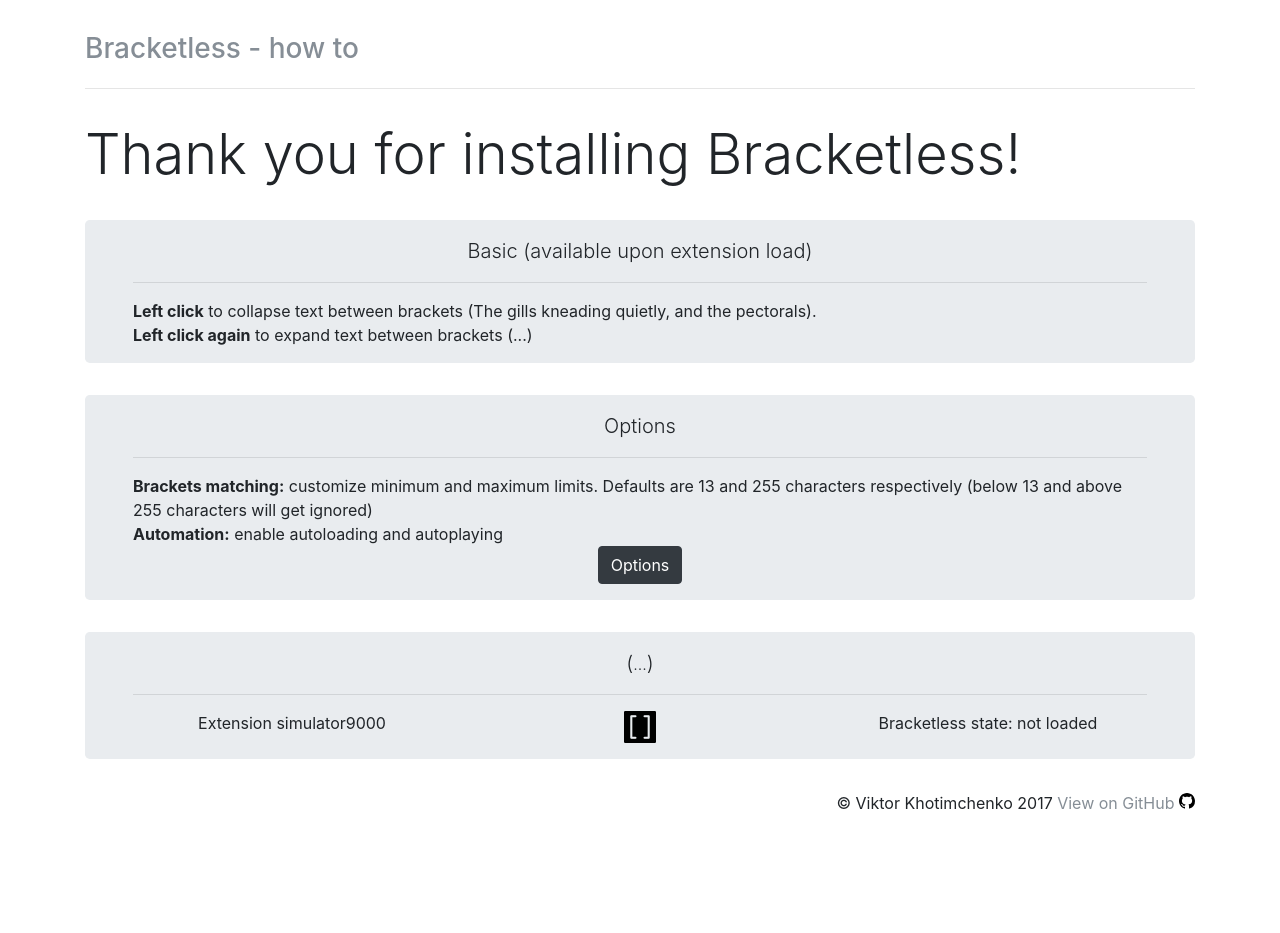
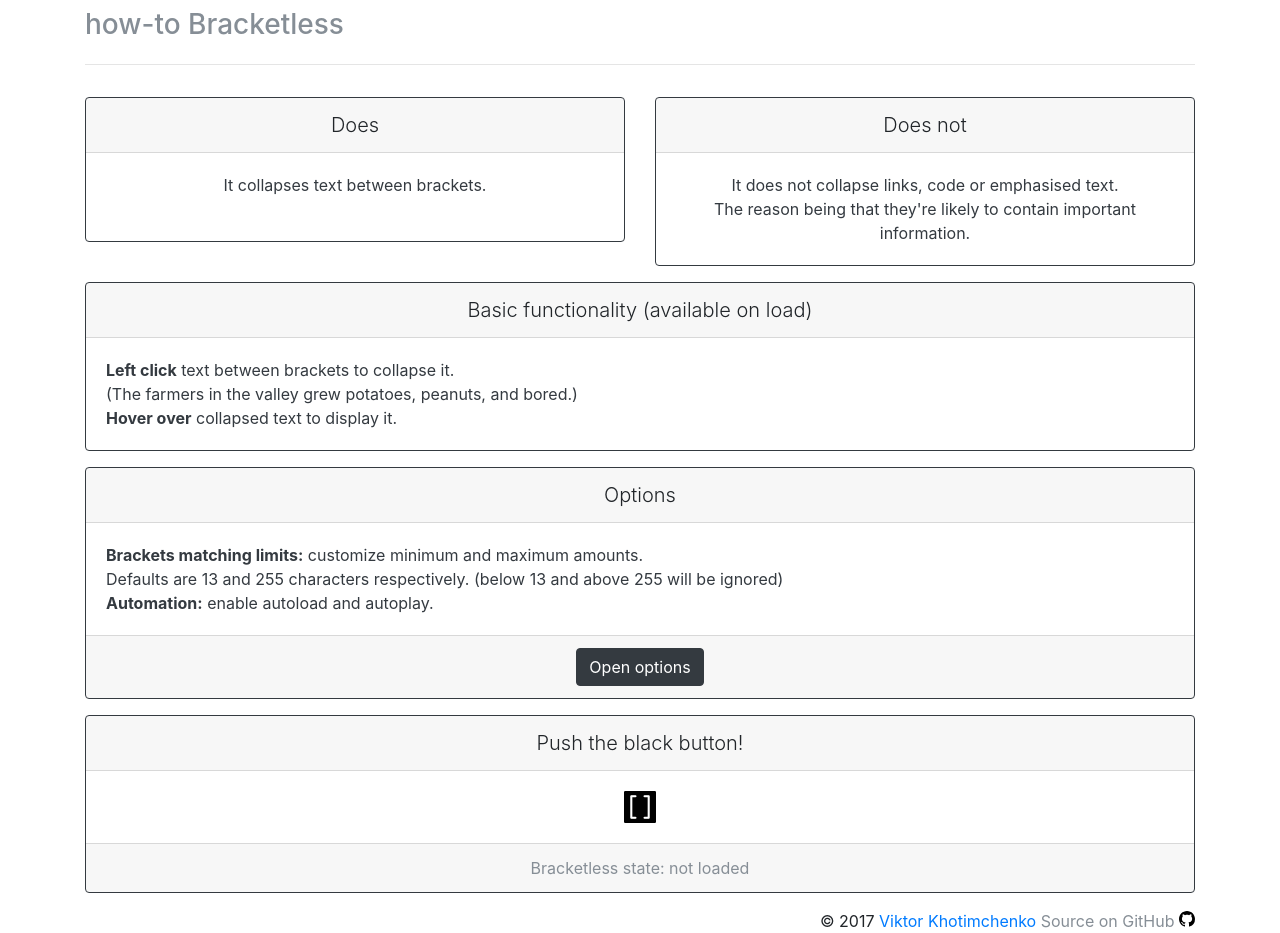
Before and after one commit to mrv1k/bracketless, a browser extension: page core/how/to.html in a window 1280 px wide. Before the commit the page ends 815 px from the top, so only its background shows below. Drawn offline with nearby package versions, Linux system fonts and the light colour scheme.

Commit message:
refactor: Improve how-to page

```diff
--- a/core/how/to.html
+++ b/core/how/to.html
@@ -13,31 +13,16 @@
   <link href="https://maxcdn.bootstrapcdn.com/bootstrap/4.0.0-beta.2/css/bootstrap.min.css" rel="stylesheet">
 
   <style>
-    body { padding-top: 1.5rem; }
-
-    .header,
-    .footer {
-      padding-right: 1rem;
-      padding-left: 1rem;
-    }
     .header {
       padding-bottom: 1rem;
       border-bottom: .05rem solid #e5e5e5;
+      margin-bottom: 2rem;
     }
+
     .header h3 {
       margin-top: 0;
       margin-bottom: 0;
       line-height: 3rem;
-    }
-    .jumbotron { padding: 1rem 3rem; }
-
-    @media screen and (min-width: 48em) {
-      .header,
-      .footer {
-        padding-right: 0;
-        padding-left: 0;
-      }
-      .header { margin-bottom: 2rem; }
     }
   </style>
   <link href="../css/action.css" rel="stylesheet">
@@ -47,65 +32,107 @@
 
   <div class="container">
     <header class="header clearfix">
-      <h3 class="text-muted">Bracketless - how to</h3>
+      <h3 class="text-muted">how-to Bracketless</h3>
     </header>
 
     <main role="main">
-
-      <h1 class="display-4">Thank you for installing Bracketless!</h1>
+      <div class="row text-center">
+        <div class="col-6">
+          <div class="card border-dark mb-3">
+            <div class="card-header">
+              <div class="lead">Does</div>
+            </div>
+            <div class="card-body text-dark">
+              <div class="card-text">It collapses text between brackets.</div>
               <br>
-
-      <div class="jumbotron">
-        <div class="lead text-center">Basic
-          <span>(<bracket-less class="uncollapsed" data-bracketless="available upon extension load">available upon extension load</bracket-less>)</span>
             </div>
-        <hr>
-        <div>
-          <strong>Left click</strong> to collapse text between brackets
-          <span>(<bracket-less class="uncollapsed" data-bracketless="The gills kneading quietly, and the pectorals.">The gills kneading quietly, and the pectorals</bracket-less>).</span>
           </div>
-        <div>
-          <strong>Left click again</strong> to expand text between brackets
-          <span>(<bracket-less class="collapsed" data-bracketless="The farmers in the valley grew potatoes, peanuts, and bored.">The farmers in the valley grew potatoes, peanuts, and bored.</bracket-less>)</span>
+        </div>
+        <div class="col-6">
+            <div class="card border-dark mb-3">
+              <div class="card-header">
+                <div class="lead">Does not</div>
+              </div>
+              <div class="card-body text-dark">
+                <div class="card-text">It does not collapse links, code or emphasised text.
+                  <br>
+                  The reason being that they're likely to contain important information.
+                </div>
+              </div>
+            </div>
           </div>
       </div>
 
 
-      <div class="jumbotron">
-        <div class="text-center lead">Options</div>
-        <hr>
-        <div><strong>Brackets matching:</strong> customize minimum and maximum limits. Defaults are 13 and 255 characters respectively
-          (<bracket-less class="uncollapsed" data-bracketless="below 13 and above 255 characters will get ignored">below 13 and above 255 characters will get ignored</bracket-less>)
+      <div class="row">
+        <div class="col-12">
+          <div class="card border-dark mb-3">
+            <div class="card-header">
+              <div class="lead text-center">Basic functionality
+                <span>(<bracket-less class="uncollapsed" data-bracketless="available on load">available on load</bracket-less>)</span>
               </div>
-        <div><strong>Automation:</strong> enable autoloading and autoplaying</div>
-        <div class="text-center"><a id="go-to-options" class="btn btn-dark" href="" role="button">Options</a></div>
+            </div>
+            <div class="card-body text-dark">
+              <div class="card-text">
+                <div class="basic-message"><strong>Left click</strong> text between brackets to collapse it.</div>
+                <span>(<bracket-less class="uncollapsed basic-bracket" data-bracketless="The farmers in the valley grew potatoes, peanuts, and bored.">The farmers in the valley grew potatoes, peanuts, and bored.</bracket-less>)</span>
+                <div><strong>Hover over</strong> collapsed text to display it.</div>
+              </div>
+            </div>
+          </div>
+        </div>
       </div>
 
+      <div class="row">
+        <div class="col-12">
+          <div class="card border-dark mb-3">
+            <div class="card-header">
+              <div class="lead text-center">Options</div>
+            </div>
+            <div class="card-body text-dark">
+              <div class="card-text">
+                <strong>Brackets matching limits:</strong> customize minimum and maximum amounts.
+                <br>
+                Defaults are 13 and 255 characters respectively.
+                (<bracket-less class="uncollapsed" data-bracketless="below 13 and above 255 will be ignored">below 13 and above 255 will be ignored</bracket-less>)
+                <br>
+                <strong>Automation:</strong> enable autoload and autoplay.
+              </div>
+            </div>
+            <div class="card-footer text-muted text-center">
+              <a id="go-to-options" class="btn btn-dark" href="" role="button">Open options</a>
+            </div>
+          </div>
+        </div>
+      </div>
 
-      <div class="jumbotron text-center">
-        <span class="lead">(<bracket-less class="collapsed" data-bracketless="Does it fit your expectations?">Does it fit your expectations?</bracket-less>)</span>
-        <hr>
-        <div class="row">
-          <div class="col-lg-4">
-            <div class="">Extension simulator9000</div>
+      <div class="row text-center">
+        <div class="col-12">
+          <div class="card border-dark mb-3">
+            <div class="card-header">
+              <div class="lead">Push the black button!</div>
             </div>
-          <div class="col-lg-4">
-            <a id="extensionSimulator9000" href="#simulate"><img id="simulationImg" src="../icons/bracketless32.png" alt="Simulation button" title="Simulate extension"/></a>
-            <br>
+            <div class="card-body text-dark">
+              <div class="card-text">
+                <a id="extensionSimulator9000" href="#simulate"><img id="simulationImg" src="../icons/bracketless32.png" alt="Simulation button" title="Simulate extension" /></a>
+              </div>
+            </div>
+            <div class="card-footer text-muted">
+              <div>Bracketless state: <span id="simulatorStatusText">not loaded</span> </div>
               <span id="simulatorStatus" class="d-none">notloaded</span>
             </div>
-
-          <div class="col-lg-4">
-            <div>Bracketless state: <span id="simulatorStatusText">not loaded</span></div>
           </div>
         </div>
       </div>
     </main>
 
     <footer class="footer text-right">
-      <span>&copy; Viktor Khotimchenko 2017
-        <a class="text-secondary " href="https://github.com/mrv1k/bracketless">View on GitHub
-          <svg version="1.1" width="16" height="16" viewBox="0 0 16 16" class="octicon octicon-mark-github" aria-hidden="true"><path fill-rule="evenodd" d="M8 0C3.58 0 0 3.58 0 8c0 3.54 2.29 6.53 5.47 7.59.4.07.55-.17.55-.38 0-.19-.01-.82-.01-1.49-2.01.37-2.53-.49-2.69-.94-.09-.23-.48-.94-.82-1.13-.28-.15-.68-.52-.01-.53.63-.01 1.08.58 1.23.82.72 1.21 1.87.87 2.33.66.07-.52.28-.87.51-1.07-1.78-.2-3.64-.89-3.64-3.95 0-.87.31-1.59.82-2.15-.08-.2-.36-1.02.08-2.12 0 0 .67-.21 2.2.82.64-.18 1.32-.27 2-.27.68 0 1.36.09 2 .27 1.53-1.04 2.2-.82 2.2-.82.44 1.1.16 1.92.08 2.12.51.56.82 1.27.82 2.15 0 3.07-1.87 3.75-3.65 3.95.29.25.54.73.54 1.48 0 1.07-.01 1.93-.01 2.2 0 .21.15.46.55.38A8.013 8.013 0 0 0 16 8c0-4.42-3.58-8-8-8z"></path></svg>
+      <span>&copy; 2017
+        <a href="https://mrv1k.github.io/" class="">Viktor Khotimchenko</a>
+        <a class="text-secondary " href="https://github.com/mrv1k/bracketless">Source on GitHub
+          <svg version="1.1" width="16" height="16" viewBox="0 0 16 16" class="octicon octicon-mark-github" aria-hidden="true">
+            <path fill-rule="evenodd" d="M8 0C3.58 0 0 3.58 0 8c0 3.54 2.29 6.53 5.47 7.59.4.07.55-.17.55-.38 0-.19-.01-.82-.01-1.49-2.01.37-2.53-.49-2.69-.94-.09-.23-.48-.94-.82-1.13-.28-.15-.68-.52-.01-.53.63-.01 1.08.58 1.23.82.72 1.21 1.87.87 2.33.66.07-.52.28-.87.51-1.07-1.78-.2-3.64-.89-3.64-3.95 0-.87.31-1.59.82-2.15-.08-.2-.36-1.02.08-2.12 0 0 .67-.21 2.2.82.64-.18 1.32-.27 2-.27.68 0 1.36.09 2 .27 1.53-1.04 2.2-.82 2.2-.82.44 1.1.16 1.92.08 2.12.51.56.82 1.27.82 2.15 0 3.07-1.87 3.75-3.65 3.95.29.25.54.73.54 1.48 0 1.07-.01 1.93-.01 2.2 0 .21.15.46.55.38A8.013 8.013 0 0 0 16 8c0-4.42-3.58-8-8-8z"></path>
+          </svg>
         </a>
       </span>
 
--- a/core/how/to.js
+++ b/core/how/to.js
@@ -1,5 +1,4 @@
 // showcase version of action.js
-const elements = document.querySelectorAll('bracket-less');
 const optionsBtn = document.querySelector('#go-to-options');
 const collapsedNodes = document.querySelectorAll('.collapsed');
 
@@ -12,7 +11,12 @@
   pause: '../icons/pause32.png',
 };
 
-// ACTION.JS COPYPASTE //
+const basicMessage = document.querySelector('.basic-message');
+const basicBrackets = document.querySelector('.basic-bracket');
+
+/* ACTION.JS */
+const elements = document.querySelectorAll('bracket-less');
+
 function doAction(e) {
   if (e.target.tagName !== 'BRACKET-LESS') return;
 
@@ -21,7 +25,6 @@
 }
 
 document.body.addEventListener('click', doAction);
-collapsedNodes.forEach(el => el.click());
 
 function activate(active) {
   if (active) { // Play
@@ -30,6 +33,21 @@
     elements.forEach(el => el.classList.remove('bracket-css'));
   }
 }
+/* ACTION.JS END */
+
+// Fake collapse notes
+collapsedNodes.forEach(el => el.click());
+
+
+basicBrackets.addEventListener('click', () => {
+  if (basicBrackets.classList.contains('bracket-css')) {
+    basicMessage.innerHTML = '<strong>Left click again</strong> text between brackets to collapse it.';
+    basicBrackets.classList.add('bracket-css');
+  } else {
+    basicMessage.innerHTML = '<strong>Left click again</strong> to display it.';
+    basicBrackets.classList.remove('bracket-css');
+  }
+});
 
 
 function updateSimulation(text, img, status) {
```
Lines whose indentation alone changed are shown as unchanged.
